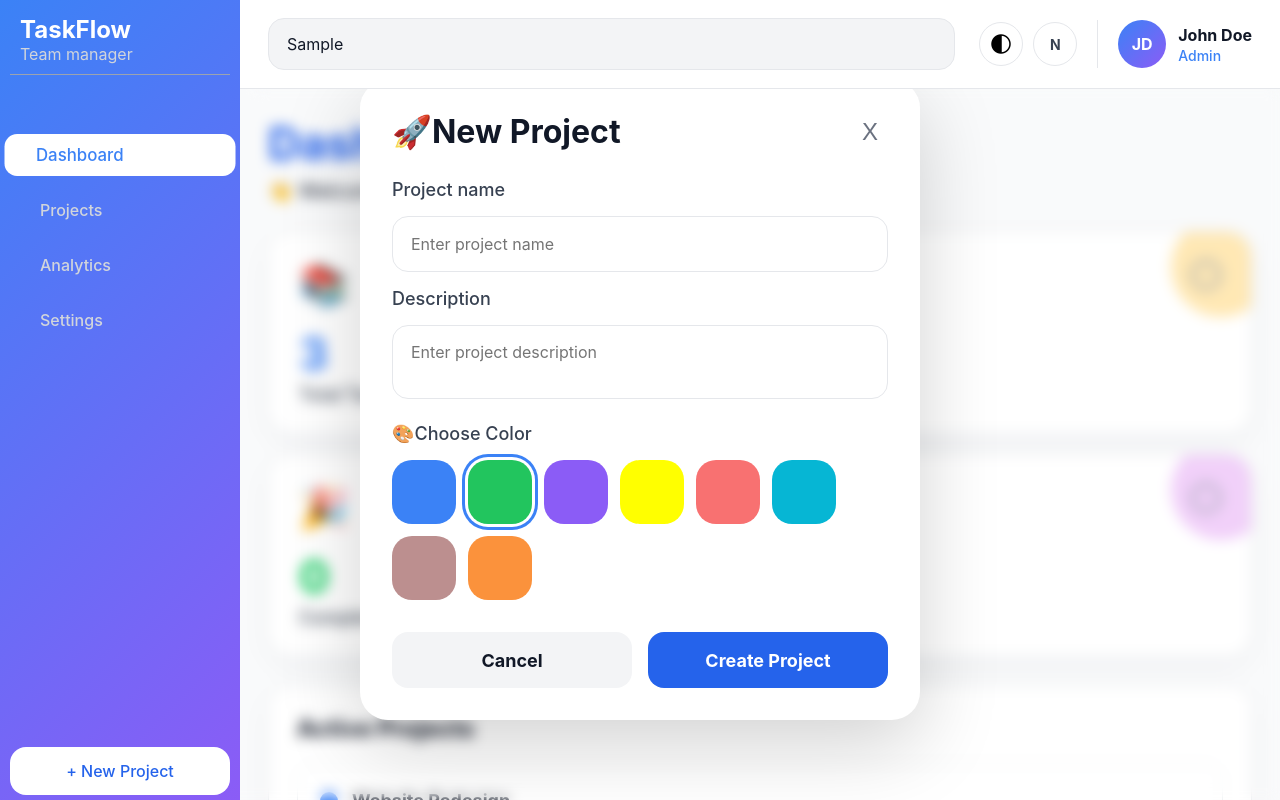
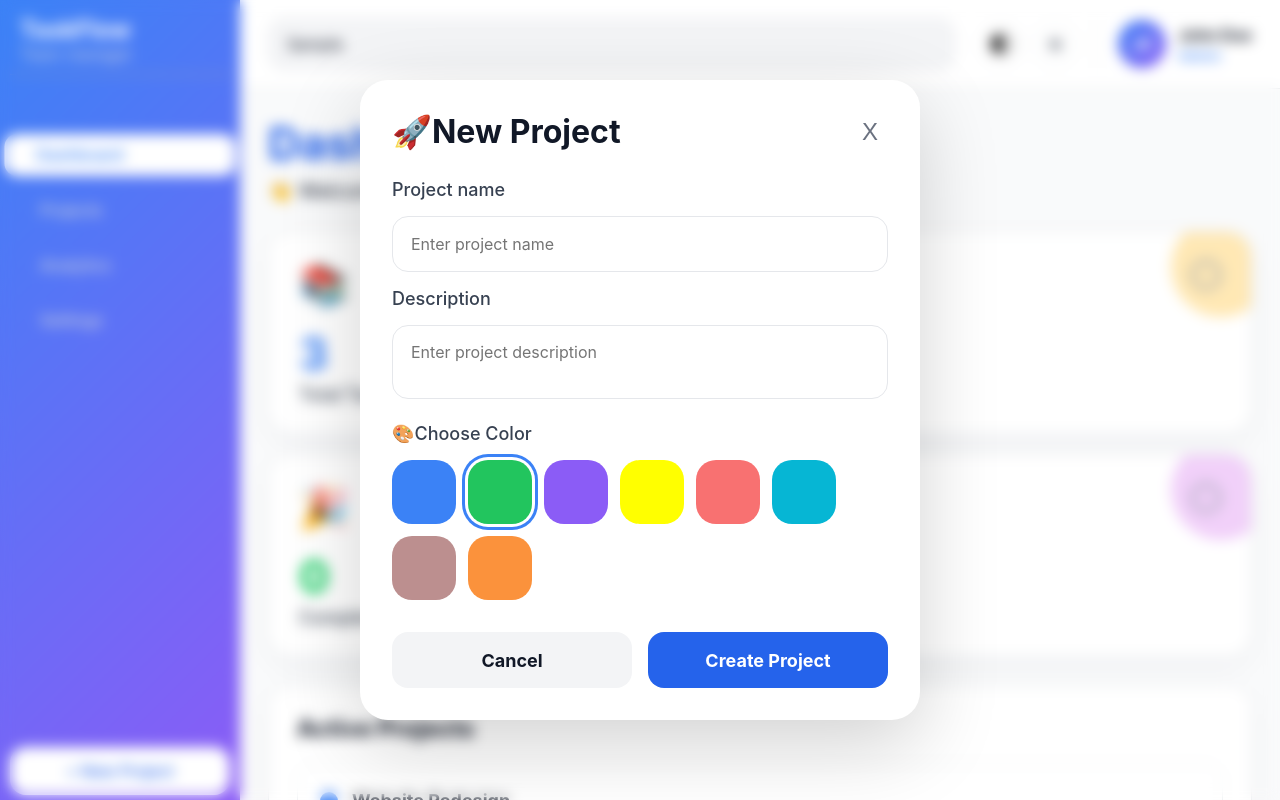
Before and after one commit to arsen-kazaryan/TaskFlow-v2, a React (Vite) app: page / in a window 1280 px wide. Both pictures are taken after typing "Sample" into the empty fields and a click on the button "+ New Project". Shown: the top 800 px of the page. Built offline with nearby package versions, Linux system fonts and the light colour scheme.

Commit message:
fix: modal blur

```diff
--- a/src/modal/ModalProject.css
+++ b/src/modal/ModalProject.css
@@ -4,7 +4,7 @@
   display: flex;
   justify-content: center;
   align-items: center;
-  z-index: 10;
+  z-index: 2000;
   backdrop-filter: blur(7px);
   padding: 20px;
 }
```
